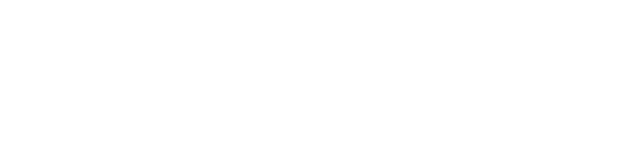
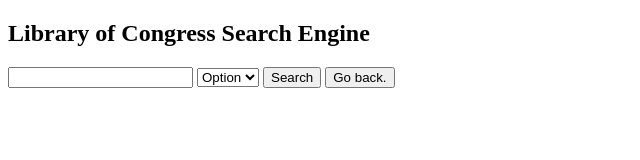
Before and after one commit to shockeyj9/Activity-25, a plain HTML site: page search-results.html in a window 1280 px wide. Shown: the whole page, without its empty margins (0-640 px from the left). Drawn offline with Linux system fonts and the light colour scheme.

Commit message:
updated results page

```diff
--- a/search-results.html
+++ b/search-results.html
@@ -0,0 +1,32 @@
+<!DOCTYPE html>
+<html lang="en">
+<head>
+    <meta charset="UTF-8">
+    <meta name="viewport" content="width=device-width, initial-scale=1.0">
+    <title>Document</title>
+    <link rel="stylesheet" href="/assets/css/reset.css">
+    <link rel="stylesheet" href="/assets/css/style.css">
+
+</head>
+<body>
+    <main>
+        <section class="side-search">
+            <h1>Library of Congress Search Engine</h1>
+            <form>
+                <label for="search-field" ></label>
+                <input type="search-field" class="search_input" name="search-field">
+                <select name="format-selection" id="format_input">
+                    <option> Option </option>
+                    <option> Option </option>
+                    <option> Option </option>
+                    <option> Option </option>
+                </select>
+                <button class = "results_button">Search</button>
+                <button class = "Go Back">Go back.</button>
+            </form>
+        </section>
+        <section class="results"></section>
+    </main>
+    <script src="/assets/js/script.js"></script>
+</body>
+</html>
```
Also changed, not shown: index.html (+1 -1 lines).
